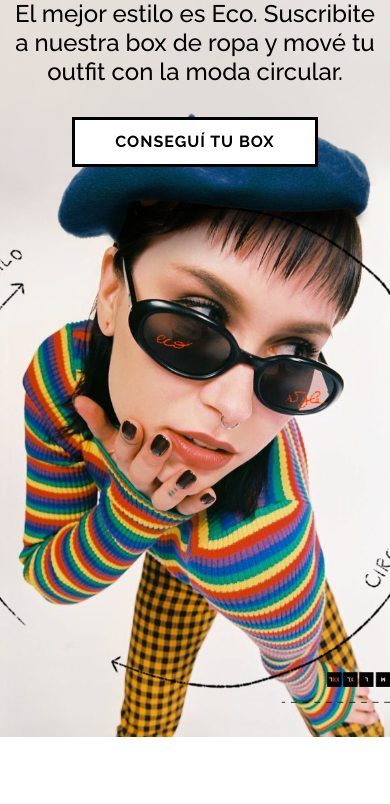
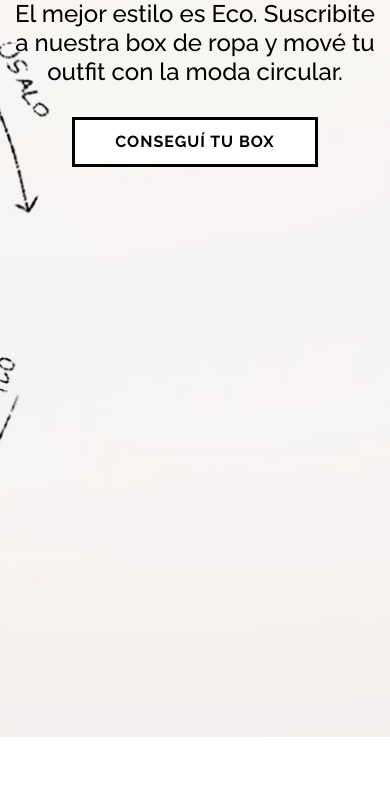
Before and after one commit to florcorte/ecostyle-florcorte, a plain HTML site: page index.html in a window 390 px wide. Shown: the part 203-1007 px from the top of the page. Drawn offline with Linux system fonts and the light colour scheme.

Commit message:
a ver si toma el hero
a ver si toma el hero

```diff
--- a/assets/css/style.css
+++ b/assets/css/style.css
@@ -573,7 +573,7 @@ section {
     width: 100%;
     height: 100vh;
     padding: 200px 0px 355px 0px;
-    background: url(../img/home/hero\ mobile.png) top center no-repeat;
+    background: url(../img/home/hero\ con\ otra\ altura.png) top center no-repeat;
     background-size: cover;
   }
 
```
